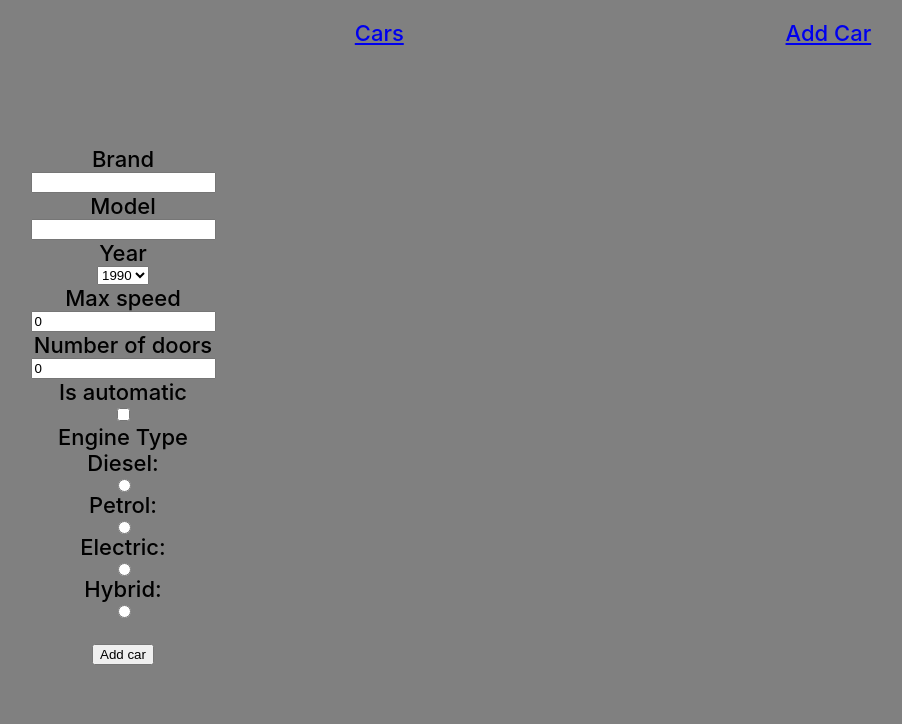
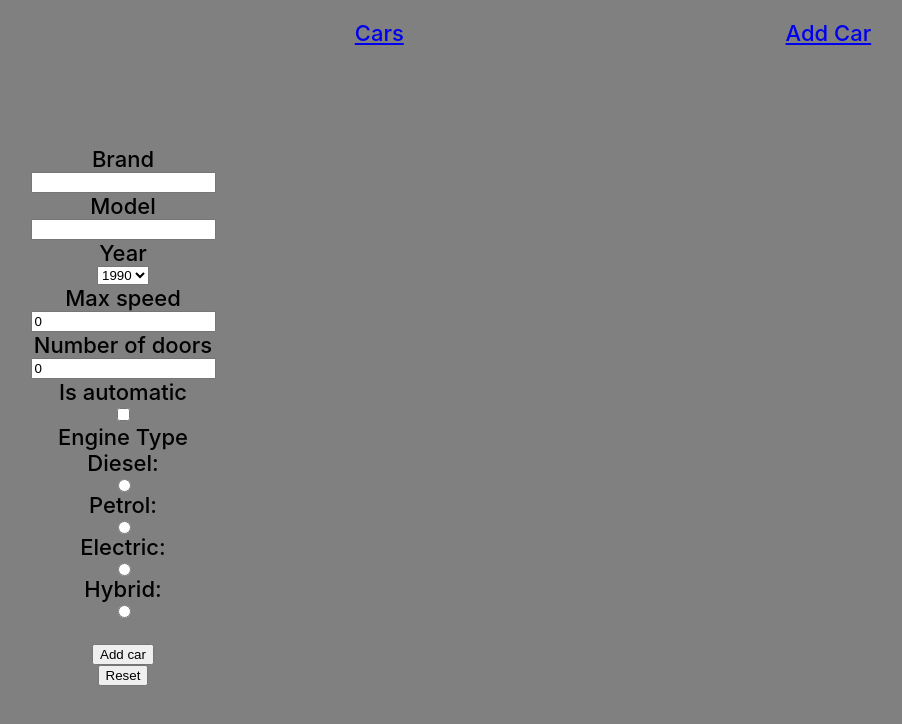
Before and after one commit to MariooV/reactjs-napredni, a React (Create React App) app: page /add in a window 1280 px wide. Shown: the top 724 px of the page, without its empty margins (27-929 px from the left). Built offline with nearby package versions, Linux system fonts and the light colour scheme.

Commit message:
Update AppAddCar.js

```diff
--- a/src/components/AppAddCar.js
+++ b/src/components/AppAddCar.js
@@ -29,6 +29,16 @@ const AppAddCar = () => {
     });
 
     navigate("/cars");
+  };
+
+  const handleReset = (e) => {
+    setBrand("");
+    setModel("");
+    setYear(0);
+    setMaxSpeed(0);
+    setNumberOfDoors(0);
+    setIsAutomatic(false);
+    setEngine("");
   };
 
   return (
@@ -111,6 +121,9 @@ const AppAddCar = () => {
       />
       <br />
       <button type="submit">Add car</button>
+      <button onClick={handleReset} type="reset">
+        Reset
+      </button>
     </form>
   );
 };
```
